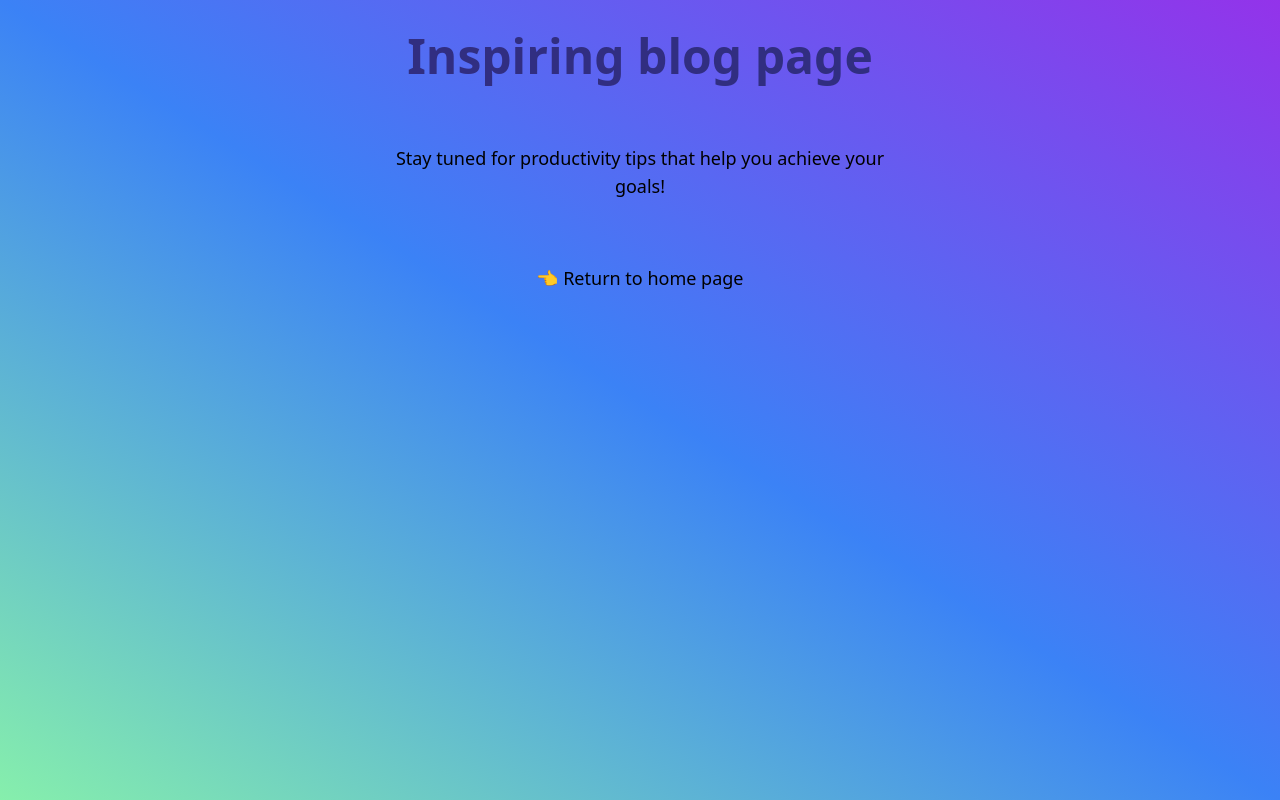
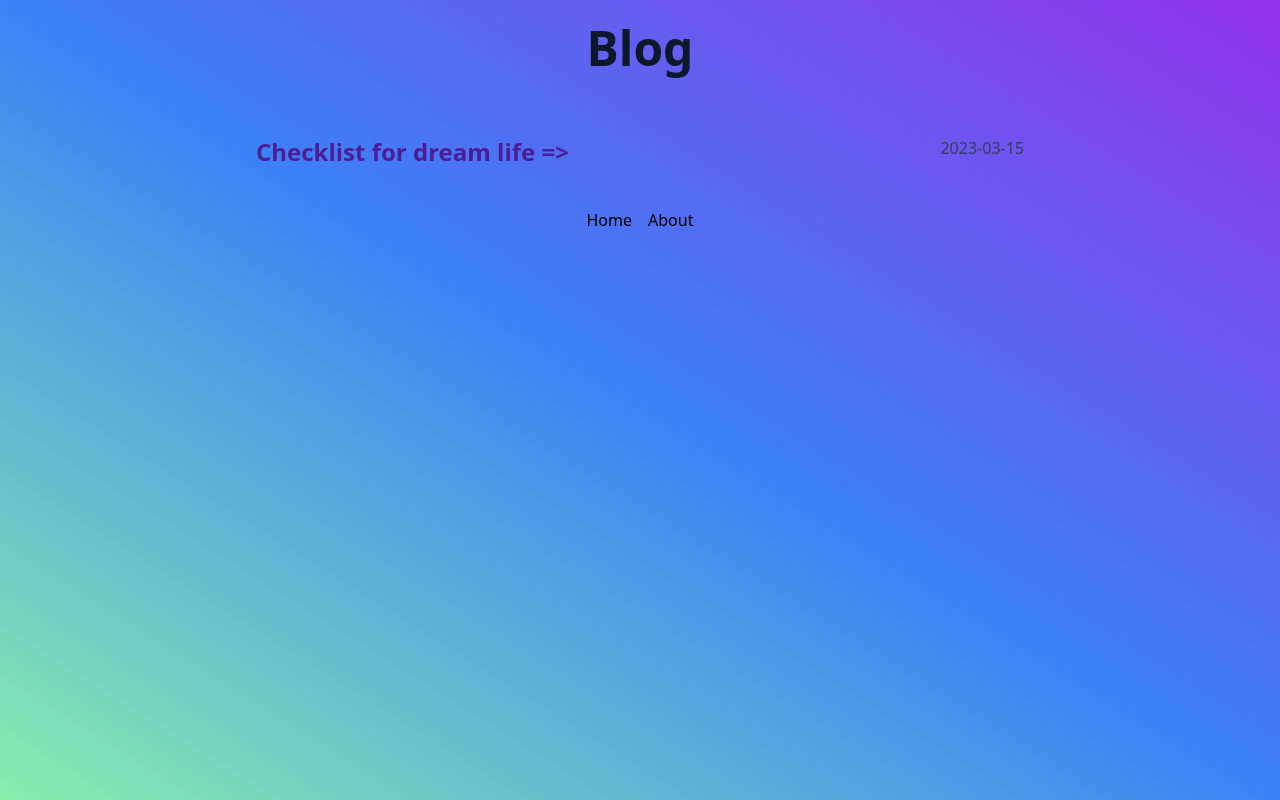
Before and after one commit to Rox-Quode/dream-todo-app, a Next.js app: page /blog in a window 1280 px wide. Built offline with nearby package versions, Linux system fonts and the light colour scheme.

Commit message:
SSGed blog section

```diff
--- /dev/null
+++ b/lib/posts.js
@@ -0,0 +1,67 @@
+import fs from "fs";
+import path from "path";
+import matter from "gray-matter";
+import { remark } from "remark";
+import html from "remark-html";
+
+const postsDirectory = path.join(process.cwd(), "posts");
+
+export function getSortedPostsData() {
+    const fileNames = fs.readdirSync(postsDirectory);
+    const allPostsData = fileNames.map((fileName) => {
+    const id = fileName.replace(/\.md$/, "");
+    const fullPath = path.join(postsDirectory, fileName);
+    const fileContents = fs.readFileSync(fullPath, "utf8");
+    const matterResult = matter(fileContents);
+
+    return {
+      id,
+      ...matterResult.data,
+    };
+  });
+
+  return allPostsData.filter(({status}) => status === "published").sort((a, b) => {
+    if (a.date < b.date) {
+      return 1;
+    } else {
+      return -1;
+    }
+  });
+}
+
+export function getAllPostIds() {
+    const fileNames = fs.readdirSync(postsDirectory);
+
+    const publishedPosts = fileNames.filter(( fileNames ) => {
+        const fullPath = path.join(postsDirectory, fileNames);
+        const fileContents = fs.readFileSync(fullPath, "utf8");
+        const matterResult = matter(fileContents);
+        return matterResult.data.status === "published";
+    });
+
+    return publishedPosts.map((fileName) => {
+      return {
+        params: {
+          id: fileName.replace(/\.md$/, ""),
+        },
+      };
+    });
+  }
+
+  export async function getPostData(id) {
+    const fullPath = path.join(postsDirectory, `${id}.md`);
+    const fileContents = fs.readFileSync(fullPath, "utf8");
+
+    const matterResult = matter(fileContents);
+
+    const processedContent = await remark()
+      .use(html)
+      .process(matterResult.content);
+    const contentHtml = processedContent.toString();
+
+    return {
+      id,
+      contentHtml,
+      ...matterResult.data,
+    };
+  }
--- a/package.json
+++ b/package.json
@@ -14,15 +14,19 @@
     "date-fns": "^2.29.3",
     "eslint": "8.35.0",
     "eslint-config-next": "13.2.3",
+    "gray-matter": "^4.0.3",
     "mongodb": "^4.1.1",
     "next": "13.2.3",
     "next-auth": "^4.20.1",
     "nodemailer": "^6.9.1",
     "react": "18.2.0",
     "react-dom": "18.2.0",
+    "remark": "^14.0.2",
+    "remark-html": "^15.0.2",
     "uuid": "^9.0.0"
   },
   "devDependencies": {
+    "@tailwindcss/typography": "^0.5.9",
     "autoprefixer": "^10.4.13",
     "postcss": "^8.4.21",
     "tailwindcss": "^3.2.7"
--- a/pages/blog.js
+++ /dev/null
@@ -1,33 +0,0 @@
-import Head from 'next/head';
-import Image from 'next/image';
-import Link from 'next/link';
-
-export default function Blog() {
-  return (
-    <>
-      <Head>
-        <title>Dream Life To-Do App</title>
-        <meta name="description" content="Generated by create next app" />
-        <meta name="viewport" content="width=device-width, initial-scale=1" />
-        <link rel="icon" href="/favicon.ico" />
-      </Head>
-        <main className=" bg-gradient-to-tr from-green-300 via-blue-500 to-purple-600">
-            <div className="container mx-auto flex flex-col items-center p-2 min-h-[100vh] gap-y-16">
-                <h1 className="text-5xl text-center font-bold text-indigo-900 mt-6">
-                    Inspiring blog page
-                </h1>
-                <div className="sm:w-6/12 xs:w-full text-center">
-                    <p className="text-lg">
-                    Stay tuned for productivity tips that help you achieve your goals!
-                    </p>
-                </div>
-                <div className="flex flex-row gap-x-4">
-                    <Link href="/" className="text-lg cursor-pointer hover:text-violet-900">
-                    👈 Return to home page
-                    </Link>
-                </div>
-            </div>
-        </main>
-    </>
-  )
-}
--- /dev/null
+++ b/pages/blog/[id].js
@@ -0,0 +1,51 @@
+import { getAllPostIds, getPostData } from "@/lib/posts";
+import Head from "next/head";
+import Link from "next/link";
+
+export async function getStaticPaths() {
+  const paths = getAllPostIds();
+  return {
+    paths,
+    fallback: false,
+  };
+}
+
+export async function getStaticProps({ params }) {
+  const postData = await getPostData(params.id);
+
+  return {
+    props: {
+      postData,
+    },
+  };
+}
+
+export default function Post({ postData }) {
+  return (
+    <>
+      <Head>
+        <title>Dream Life To-Do App</title>
+        <meta name="description" content="Generated by create next app" />
+        <meta name="viewport" content="width=device-width, initial-scale=1" />
+        <link rel="icon" href="/favicon.ico" />
+      </Head>
+      <main className="bg-gradient-to-tr from-green-300 via-blue-500 to-purple-600">
+       <div className="container mx-auto flex flex-col items-center p-6 min-h-[100vh] gap-y-6">
+       <h1 className="text-5xl text-center font-bold text-slate-900">
+          {postData.title}
+        </h1>
+
+        <div className="w-full max-w-3xl">
+          <div
+            className="prose lg:prose-xl prose-slate text-slate-800"
+            dangerouslySetInnerHTML={{ __html: postData.contentHtml }}
+          />
+          <div className="border-2 border-violet-800 w-fit rounded px-4 py-2 mt-4 text-violet-800 hover:border-violet-900 hover:text-violet-900 cursor-pointer">
+            <Link href="/blog">{"<"} Back</Link>
+          </div>
+        </div>
+       </div>
+      </main>
+    </>
+  );
+}
--- /dev/null
+++ b/pages/blog/index.js
@@ -0,0 +1,51 @@
+import Head from "next/head";
+import Link from "next/link";
+import { getSortedPostsData } from "../../lib/posts";
+
+export async function getStaticProps() {
+    const allPostsData = getSortedPostsData();
+    return {
+      props: {
+        allPostsData,
+      },
+    };
+  }
+
+  export default function Blog({ allPostsData }) {
+    return (
+      <>
+        <Head>
+          <title>Dream Life To-Do App</title>
+          <meta name="description" content="Generated by create next app" />
+          <meta name="viewport" content="width=device-width, initial-scale=1" />
+          <link rel="icon" href="/favicon.ico" />
+        </Head>
+        <main className="bg-gradient-to-tr from-green-300 via-blue-500 to-purple-600">
+          <div className="container mx-auto flex flex-col items-center p-6 min-h-[100vh] gap-y-6">
+            <h1 className="text-5xl text-center font-bold text-slate-900 mb-10">Blog</h1>
+            <div className="w-full max-w-3xl">
+                {allPostsData.map(({ id, date, title }) => (
+                <div key={id} className="flex flex-row justify-between">
+                    <Link
+                    href={`blog/${id}`}
+                    className="text-2xl text-violet-900 font-bold pb-4 inline-block hover:text-violet-700  cursor-pointer"
+                    >
+                    {title} {"=>"}
+                    </Link>
+                    <div className="text-slate-700 pb-4 inline-block">{date}</div>
+                </div>
+                ))}
+            </div>
+            <div className="flex flex-row gap-x-4">
+                <Link href="/" className="hover:text-violet-900">
+                Home
+                </Link>
+                <Link href="/about" className="hover:text-violet-900">
+                About
+                </Link>
+            </div>
+          </div>
+        </main>
+      </>
+    );
+  }
--- /dev/null
+++ b/posts/calculations-for-the-meaning-of-life.md
@@ -0,0 +1,7 @@
+---
+title: "Calculations for the meaning of life"
+date: "2023-03-11"
+status: "draft"
+---
+
+Arabica Acerbic Affogato Aftertaste Aged Americano And Aroma, bar panna so Barista cortado trifecta extraction, skinny aftertaste filter java cultivar cinnamon. Mazagran trade Barista french and Acerbic acerbic Aged milk cinnamon origin carajillo, mountain coffee roast mug wings Bar single viennese pumpkin go pot, dripper crema flavour mocha At bar sit medium au breve.
--- /dev/null
+++ b/posts/checklist-for-dream-life.md
@@ -0,0 +1,12 @@
+---
+title: "Checklist for dream life"
+date: "2023-03-15"
+status: "published"
+---
+
+ Espresso Brewed Blue iced Americano robust whipped:
+  1. Bar percolator  grounds go saucer robusta
+  2. Au shop Affogato Bar aged coffee, Barista blue strong origin aftertaste
+  3. Blue skinny coffee breve Brewed acerbic, siphon steamed And foam, qui Arabica ut latte
+  4. Go brewed At aftertaste sweet cinnamon caffeine rich strong caramelization
+  5. Aftertaste, Body roast body frappuccino Beans extraction sit americano Aroma.
--- a/tailwind.config.js
+++ b/tailwind.config.js
@@ -19,5 +19,6 @@ module.exports = {
   },
   plugins: [
     require('@tailwindcss/forms'),
+    require('@tailwindcss/typography'),
   ],
 }
```
Also changed, not shown: 1 other file (tests, documents, lock files or other folders).
